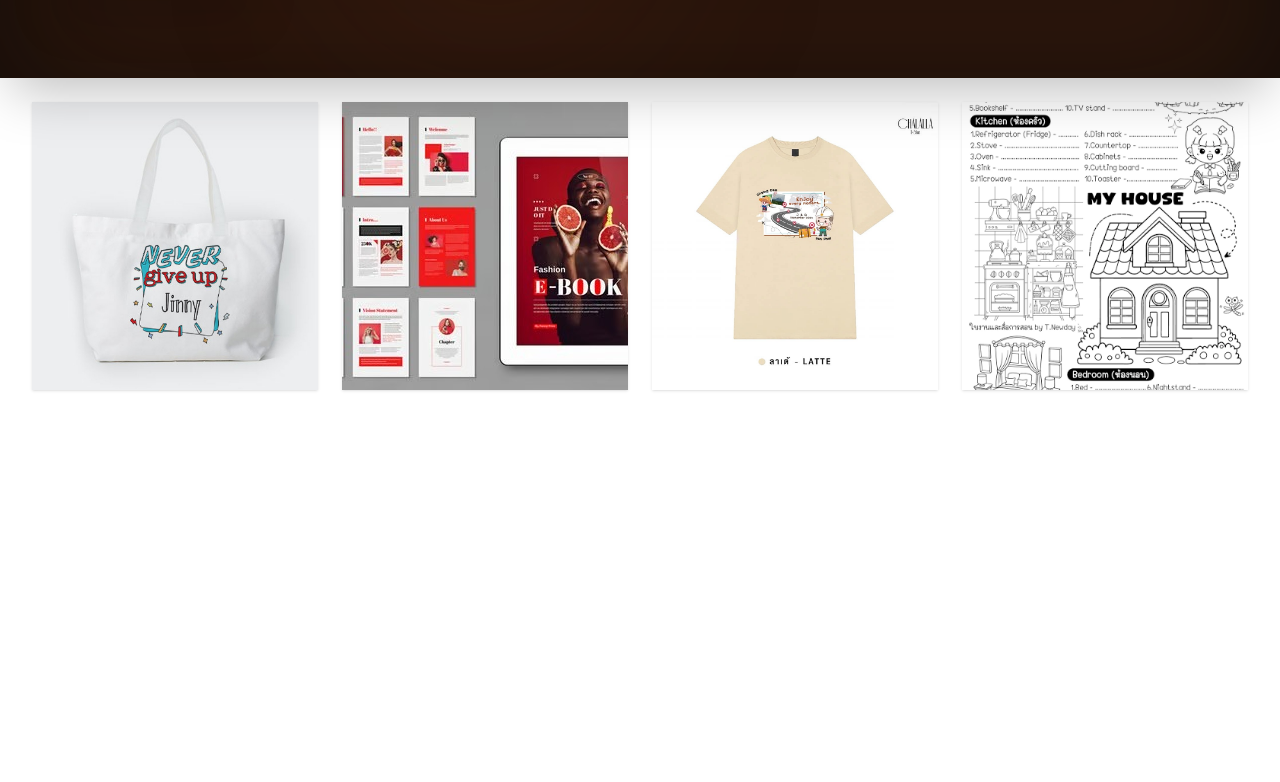
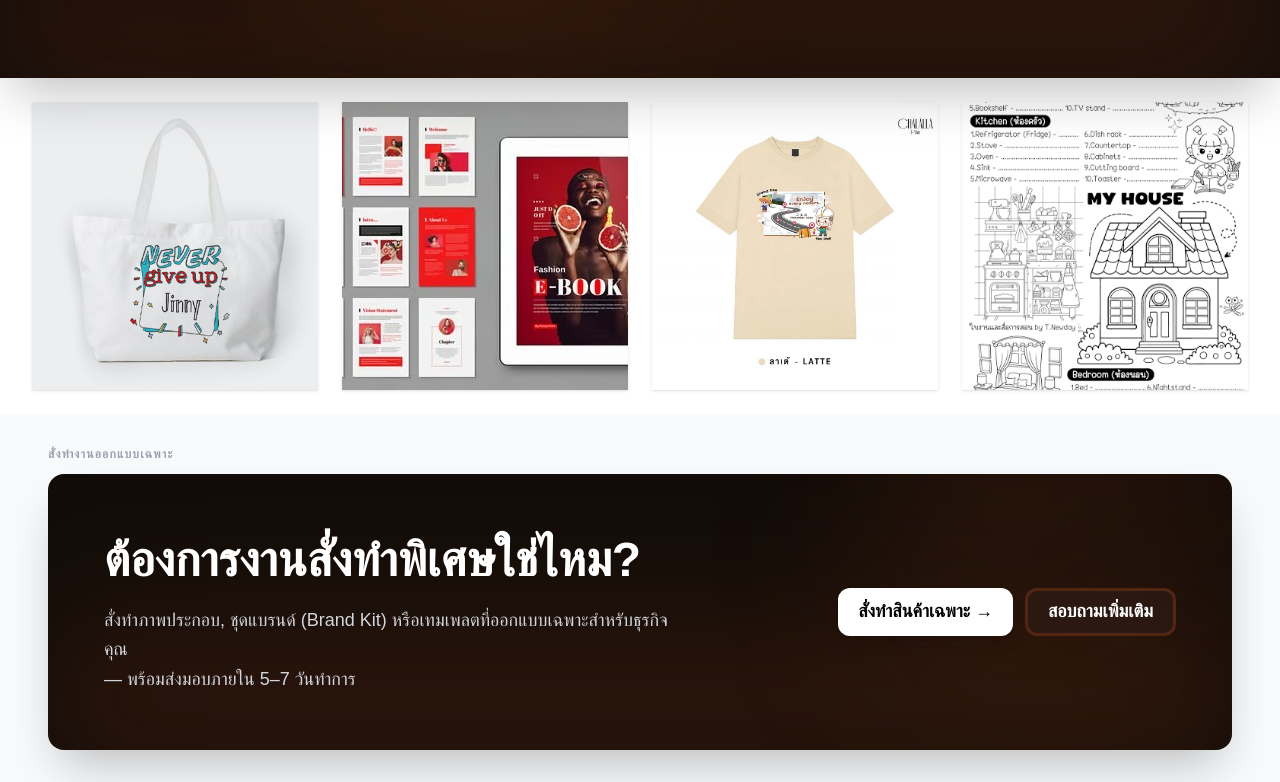
Before and after one commit to Chatchayapf/project-X9-sprint2, a React (Vite) app in the folder client/: page / in a window 1280 px wide. Shown: the part 674-1456 px from the top of the page. Before the commit the page ends 1088 px from the top, so only its background shows below. Built offline with nearby package versions, Linux system fonts and the light colour scheme.

Commit message:
feature(CTAs): Build CTAs

```diff
--- a/client/src/components/CostomerOrderCTA.jsx
+++ b/client/src/components/CostomerOrderCTA.jsx
@@ -1,87 +1,48 @@
 import { Link } from 'react-router-dom';
 
-const categories = [
-  { label: 'Ebook', subLabel: 'อีบุ๊ก', emoji: '📚' },
-  { label: 'Template', subLabel: 'เทมเพลต', emoji: '📄' },
-  { label: 'Souvenir', subLabel: 'ของที่ระลึก', emoji: '🎁' },
-  { label: 'T-shirt Design', subLabel: 'ออกแบบเสื้อ', emoji: '👕' },
-];
+const CustomOrderCTA = () => {
+  return (
+    <div id="custom-order-cta" className="w-full px-4 md:px-8 lg:px-12 py-8 bg-gray-50">
+      <div className="w-full">
+        {/* Label */}
+        <p className="text-xs font-semibold tracking-widest text-gray-400 uppercase mb-3">
+          สั่งทำงานออกแบบเฉพาะ
+        </p>
 
-const HeroBanner = ({ onCategoryClick }) => {
-  return (
-    <section className="relative w-full overflow-x-hidden bg-[#120c08] text-white px-4 md:px-8 lg:px-12 py-10 md:py-20 shadow-2xl">
+        {/* Main Container: Warm Espresso / Terracotta Glow สไตล์ */}
+        <div className="relative overflow-hidden rounded-2xl bg-[#120c08] text-white shadow-2xl">
 
-      {/* Warm Terracotta / Espresso Glow Effects */}
-      <div className="absolute bottom-0 left-0 right-0 h-[300px] bg-gradient-to-t from-[#8a3c1b]/40 via-[#5c2711]/20 to-transparent blur-[80px] pointer-events-none" />
-      <div className="absolute top-0 right-0 w-[550px] h-[550px] bg-gradient-to-br from-[#a64e24]/30 via-[#5c2711]/15 to-transparent blur-[100px] -translate-y-1/4 translate-x-1/4 rounded-full pointer-events-none" />
-      <div className="absolute top-1/2 left-1/4 w-[350px] h-[350px] bg-[#6e3015]/15 blur-[90px] rounded-full pointer-events-none" />
+          {/* Glow Effect — แสงสีส้มอิฐ/น้ำตาลอบอุ่น */}
+          <div className="absolute bottom-0 left-0 right-0 h-[220px] bg-gradient-to-t from-[#8a3c1b]/40 via-[#5c2711]/15 to-transparent blur-[60px] pointer-events-none" />
+          <div className="absolute top-0 right-0 w-[450px] h-[450px] bg-gradient-to-br from-[#a64e24]/30 via-[#5c2711]/15 to-transparent blur-[90px] -translate-y-1/3 translate-x-1/4 rounded-full pointer-events-none" />
 
-      <div className="relative z-10 w-full max-w-[1720px] mx-auto flex flex-col lg:flex-row items-center justify-between gap-8 lg:gap-14">
+          {/* Content */}
+          <div className="relative z-10 p-8 md:p-14 flex flex-col md:flex-row items-start md:items-center justify-between gap-8">
+            {/* ด้านซ้าย: ข้อความ */}
+            <div className="flex-1">
+              <h2 className="text-3xl md:text-4xl lg:text-5xl font-bold mb-4 leading-tight">
+                ต้องการงานสั่งทำพิเศษใช่ไหม?
+              </h2>
+              <p className="text-gray-300 text-base md:text-lg leading-relaxed max-w-xl">
+                สั่งทำภาพประกอบ, ชุดแบรนด์ (Brand Kit) หรือเทมเพลตที่ออกแบบเฉพาะสำหรับธุรกิจคุณ
+                <br />— พร้อมส่งมอบภายใน 5–7 วันทำการ
+              </p>
+            </div>
 
-        {/* Left: ข้อความโฆษณา + CTA */}
-        <div className="flex-1 w-full max-w-3xl xl:max-w-4xl text-center lg:text-left">
-          <h1 className="text-3xl xs:text-4xl sm:text-5xl md:text-6xl lg:text-[72px] xl:text-[80px] font-black text-white leading-[1.05] tracking-tight">
-            Digital <span className="text-[#e27d4c]">products</span>
-            <br />
-            instant delivery
-          </h1>
-          <ul className="mt-6 sm:mt-9 space-y-3 text-gray-200 text-sm sm:text-lg md:text-xl font-normal inline-block text-left w-full">
-            <li className="flex items-start gap-3">
-              <span className="text-[#e27d4c] font-bold text-lg md:text-2xl mt-0.5 shrink-0">✓</span>
-              <span>ดิจิทัลไฟล์คุณภาพสูง พร้อมใช้งานทันที</span>
-            </li>
-            <li className="flex items-start gap-3">
-              <span className="text-[#e27d4c] font-bold text-lg md:text-2xl mt-0.5 shrink-0">✓</span>
-              <span>ไม่ต้องรอจัดส่ง ยกระดับงานของคุณได้ตั้งแต่วันนี้</span>
-            </li>
-            <li className="flex items-start gap-3">
-              <span className="text-[#e27d4c] font-bold text-lg md:text-2xl mt-0.5 shrink-0">✓</span>
-              <span>ชำระเงินปุ๊บ รับสิทธิ์ดาวน์โหลดปั๊บ</span>
-            </li>
-            <li className="flex items-start gap-3">
-              <span className="text-[#e27d4c] font-bold text-lg md:text-2xl mt-0.5 shrink-0">✓</span>
-              <span>นำไปต่อยอดโตไอเดียของคุณได้แบบไม่มีข้อจำกัด</span>
-            </li>
-          </ul>
-          {/* CTA Button ในแบนเนอร์ */}
-          <div className="mt-10 sm:mt-11 flex flex-wrap items-center justify-center lg:justify-start gap-4 sm:gap-5">
-            <Link
-              to="/#products"
-              className="btn btn-lg px-10 sm:px-12 rounded-2xl bg-white text-black hover:bg-gray-100 shadow-2xl hover:shadow-orange-500/25 hover:scale-105 border-none transition-all"
-            >
-              ดูสินค้าทั้งหมด →
-            </Link>
-            <Link
-              to="/custom-order"
-              className="btn btn-outline btn-lg px-9 sm:px-11 rounded-2xl text-white border-[#8a3c1b]/40 hover:bg-[#3d251a] hover:border-[#e27d4c]/60 backdrop-blur-sm transition-all"
-            >
-              สั่งทำพิเศษ
-            </Link>
+            {/* ด้านขวา: ปุ่ม */}
+            <div className="flex flex-col sm:flex-row gap-3 w-full md:w-auto">
+              <Link to="/custom-order" className="btn btn-lg bg-white text-black hover:bg-gray-100 rounded-xl whitespace-nowrap shadow-lg border-none transition-colors flex items-center justify-center">
+                สั่งทำสินค้าเฉพาะ →
+              </Link>
+              <Link to="/#contact" className="btn btn-lg btn-outline text-white bg-[#2d1b13]/80 hover:bg-[#3d251a] border-[#8a3c1b]/40 hover:border-[#8a3c1b]/60 rounded-xl whitespace-nowrap backdrop-blur-sm transition-colors flex items-center justify-center">
+                สอบถามเพิ่มเติม
+              </Link>
+            </div>
           </div>
         </div>
-
-        {/* Right: กล่อง Category 4 หมวด (1x4 grid) */}
-        <div className="w-full lg:w-auto lg:flex-1 grid grid-cols-2 md:grid-cols-4 gap-3 lg:gap-5 mt-6 lg:mt-0">
-          {categories.map((cat) => (
-            <button
-              key={cat.label}
-              onClick={() => onCategoryClick && onCategoryClick(cat.label)}
-              className="card glass bg-[#241610]/75 hover:bg-[#331f16] border border-[#8a3c1b]/35 hover:border-[#e27d4c]/70 rounded-3xl p-5 lg:p-8 py-10 lg:py-14 shadow-2xl transition-all duration-300 cursor-pointer group hover:-translate-y-1.5 hover:shadow-orange-950/40 items-center justify-center gap-4 lg:gap-5 h-full"
-            >
-              <span className="text-5xl lg:text-6xl group-hover:scale-110 transition-transform duration-300 drop-shadow-lg">
-                {cat.emoji}
-              </span>
-              <div className="text-center mt-2">
-                <div className="font-bold text-white text-base lg:text-xl tracking-tight leading-tight">{cat.label}</div>
-                <div className="text-gray-400 text-xs lg:text-sm mt-2">{cat.subLabel}</div>
-              </div>
-            </button>
-          ))}
-        </div>
-
       </div>
-    </section>
+    </div>
   );
 };
 
-export default HeroBanner;
+export default CustomOrderCTA;
--- a/client/src/pages/HomePage.jsx
+++ b/client/src/pages/HomePage.jsx
@@ -3,6 +3,7 @@ import { useLocation } from "react-router-dom";
 import { useCart } from "../context/CartContext/CartContext";
 import HeroBanner from "../components/HeroBanner";
 import ImageMarquee from "../components/ImageMarquee";
+import CustomOrderCTA from "../components/CostomerOrderCTA";
 
 const HomePage = () => {
     const { handleAddToCart } = useCart();
@@ -36,6 +37,7 @@ const HomePage = () => {
         <div className="min-w-screen">
             <HeroBanner onCategoryClick={handleCategoryClick}/>
             <ImageMarquee />
+            <CustomOrderCTA />
         </div>
     );
 };
```
